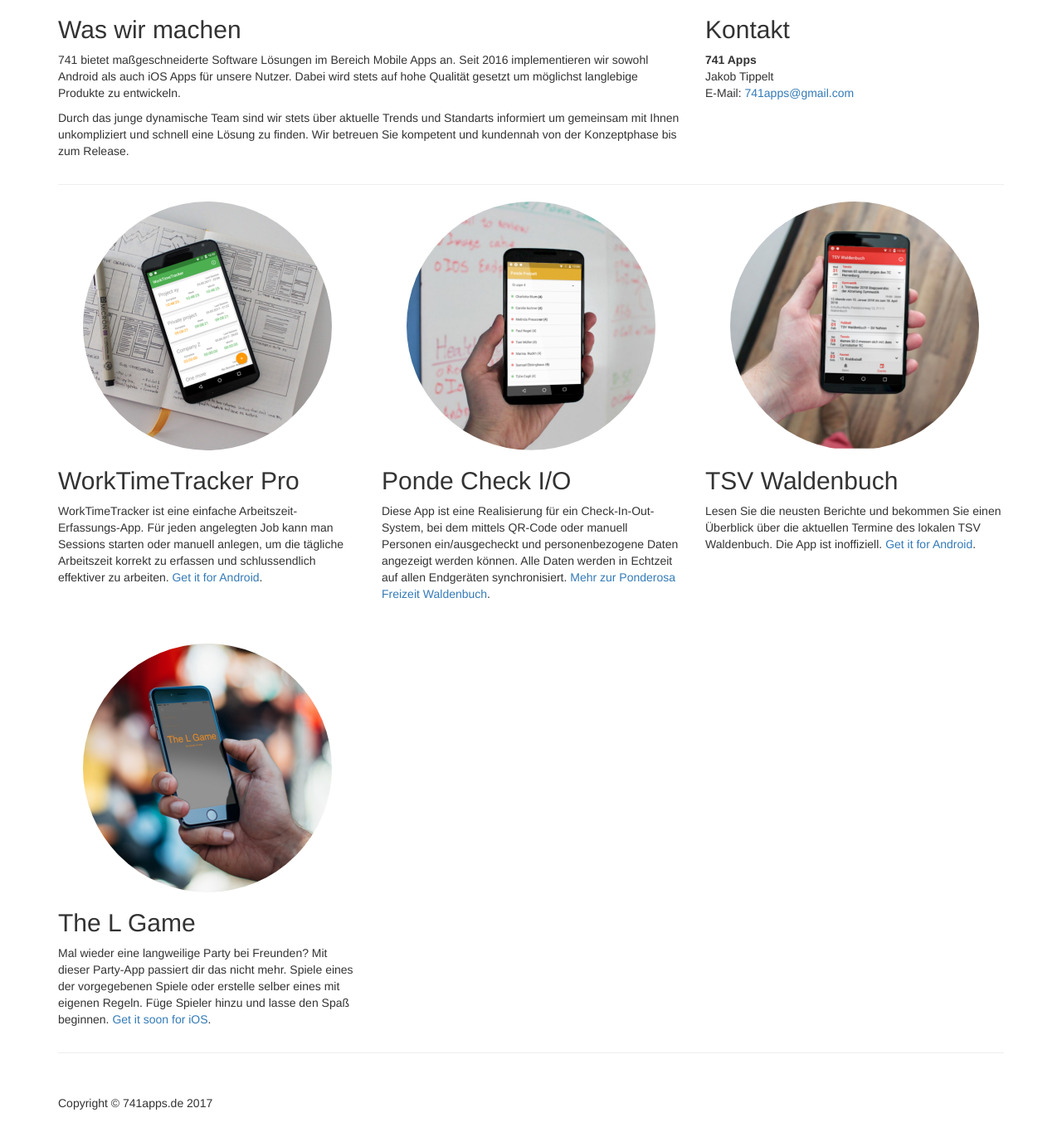
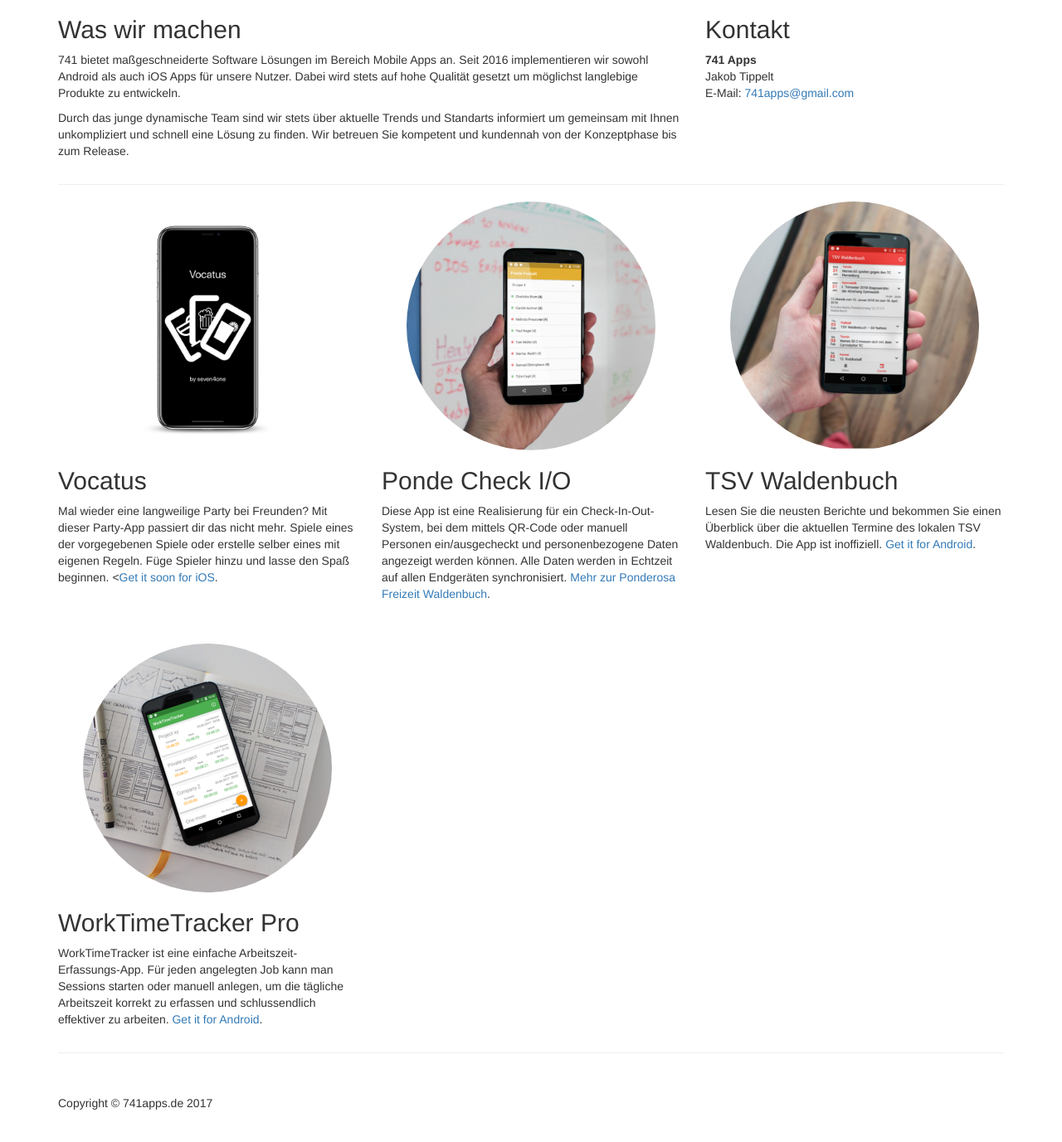
Before and after one commit to jbtippelt/jbtippelt.github.io, a Jekyll site: the page index.html, which Jekyll copies as it is, in a window 1280 px wide and 1400 px high, scrolled down 242 px. Shown: the top 1377 px of the window at 83% size. Built offline with Jekyll 4.4.1, drawn with Linux system fonts in a browser that asks for light colours.

Commit message:
Added Vocatus

```diff
--- a/index.html
+++ b/index.html
@@ -71,9 +71,9 @@
 
         <div class="row">
             <div class="col-sm-4">
-                <img class="img-circle img-responsive img-center" width="300px" src="./img/worktimetracker.png" alt="">
-                <h2>WorkTimeTracker Pro</h2>
-                <p>WorkTimeTracker ist eine einfache Arbeitszeit-Erfassungs-App. Für jeden angelegten Job kann man Sessions starten oder manuell anlegen, um die tägliche Arbeitszeit korrekt zu erfassen und schlussendlich effektiver zu arbeiten. <a href="https://play.google.com/store/apps/details?id=de.jak0bt.worktimetracker" target="_blank">Get it for Android</a>.</p>
+                <img class="img-circle img-responsive img-center" width="300px" src="./img/vocatus.jpeg" alt="">
+                <h2>Vocatus</h2>
+                <p>Mal wieder eine langweilige Party bei Freunden? Mit dieser Party-App passiert dir das nicht mehr. Spiele eines der vorgegebenen Spiele oder erstelle selber eines mit eigenen Regeln. Füge Spieler hinzu und lasse den Spaß beginnen. <<a href="" target="_blank">Get it soon for iOS</a>.</p>
             </div>
             <div class="col-sm-4">
                 <img class="img-circle img-responsive img-center" width="300px" src="./img/ponde.png" alt="">
@@ -91,10 +91,15 @@
         <br>
         <br>
         <div class="row">
-        	 <div class="col-sm-4">
+        	 <!-- <div class="col-sm-4">
                 <img class="img-circle img-responsive img-center" width="300px" src="./img/thelgame.png" alt="">
                 <h2>The L Game</h2>
                 <p>Mal wieder eine langweilige Party bei Freunden? Mit dieser Party-App passiert dir das nicht mehr. Spiele eines der vorgegebenen Spiele oder erstelle selber eines mit eigenen Regeln. Füge Spieler hinzu und lasse den Spaß beginnen. <a href="" target="_blank">Get it soon for iOS</a>.</p>
+            </div> -->
+            <div class="col-sm-4">
+                <img class="img-circle img-responsive img-center" width="300px" src="./img/worktimetracker.png" alt="">
+                <h2>WorkTimeTracker Pro</h2>
+                <p>WorkTimeTracker ist eine einfache Arbeitszeit-Erfassungs-App. Für jeden angelegten Job kann man Sessions starten oder manuell anlegen, um die tägliche Arbeitszeit korrekt zu erfassen und schlussendlich effektiver zu arbeiten. <a href="https://play.google.com/store/apps/details?id=de.jak0bt.worktimetracker" target="_blank">Get it for Android</a>.</p>
             </div>
         </div>
 
```
Also changed, not shown: img/vocatus.jpeg (added).
